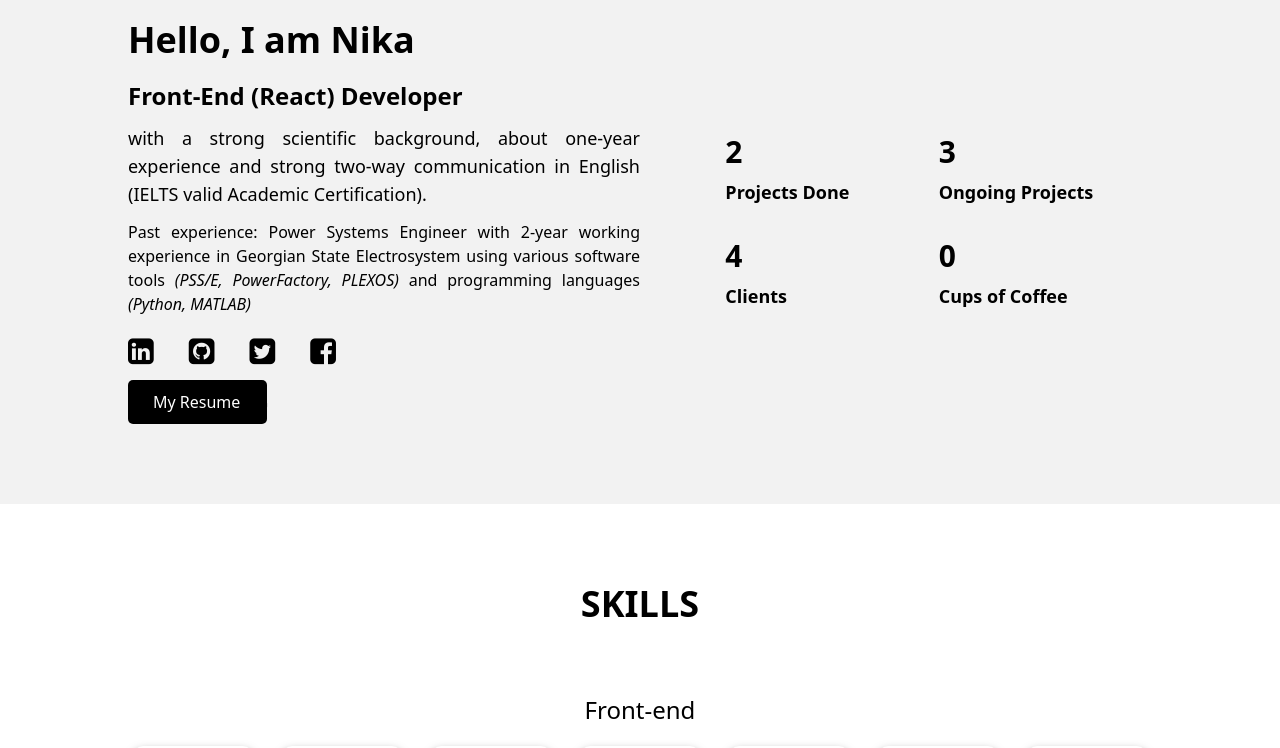
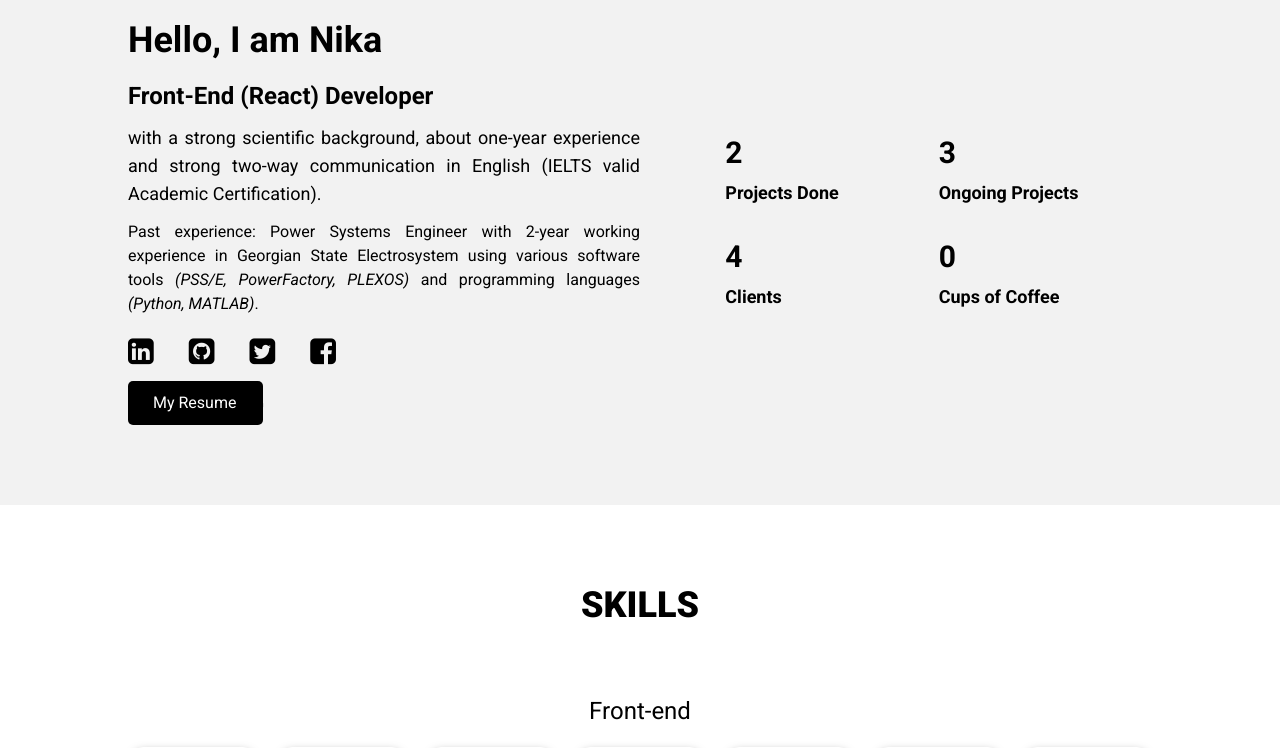
Before and after one commit to MSHNK1/Portfolio, a React (Vite) app: page / in a window 1280 px wide. Shown: the part 860-1608 px from the top of the page. Built offline with nearby package versions, Linux system fonts and the light colour scheme.

Commit message:
some updates

```diff
--- a/index.html
+++ b/index.html
@@ -1,15 +1,25 @@
 <!DOCTYPE html>
 <html lang="en">
   <head>
-    <meta charset="UTF-8" />
+
     <!--
         Author: Nika Kochkiani
-        Git: MSHNK1
+        GitHub: MSHNK1
                       -->
+
+    <meta charset="UTF-8" />
+    <meta name="description" content="Portfolio page. Author: Nika Kochkiani aka MSHNK1">
+    <meta name="viewport" content="width=device-width, initial-scale=1.0" />
+
+    <!-- Roboto Fonts  -->
+    <link rel="preconnect" href="https://fonts.googleapis.com">
+    <link rel="preconnect" href="https://fonts.gstatic.com" crossorigin>
+    <link href="https://fonts.googleapis.com/css2?family=Roboto:ital,wght@0,100;0,300;0,400;0,500;0,700;0,900;1,100;1,300;1,400;1,500;1,700;1,900&display=swap" rel="stylesheet">
+
+
     <link rel="icon" type="image/jpg" href="/src/assets/images/logo.svg" />
     <link rel="apple-touch-icon" href="/src/assets/images/logo.svg" />
     <link rel="stylesheet" href="https://cdnjs.cloudflare.com/ajax/libs/font-awesome/4.7.0/css/font-awesome.min.css">
-    <meta name="viewport" content="width=device-width, initial-scale=1.0" />
 
     <!-- CSS Animation -->
     <link rel="stylesheet" href="https://cdnjs.cloudflare.com/ajax/libs/animate.css/4.1.1/animate.min.css" />
--- a/src/components/about/aboutMe/aboutMe.jsx
+++ b/src/components/about/aboutMe/aboutMe.jsx
@@ -16,7 +16,7 @@
         Past experience: Power Systems Engineer with 2-year working experience
         in Georgian State Electrosystem using various software tools{" "}
         <i>(PSS/E, PowerFactory, PLEXOS)</i> and programming languages{" "}
-        <i>(Python, MATLAB)</i>
+        <i>(Python, MATLAB)</i>.
       </p>
     </article>
   );
--- a/src/components/contact/contact.jsx
+++ b/src/components/contact/contact.jsx
@@ -10,7 +10,7 @@
         <div className='flex flex-col gap-8 mobile-xl:flex-row justify-center mobile-xl:gap-x-32'>
             <div className='flex flex-col items-center'>
                 <i className="fa fa-envelope"></i>
-                <a href='mailto:nikaqochqiani@yahoo.com'>nikaqochqiani@yahoo.com</a>
+                {/* <a href='mailto:nikaqochqiani@yahoo.com'>nikaqochqiani@yahoo.com</a> */}
                 <a href='mailto:qochqianin@yahoo.com'>qochqianin@yahoo.com</a>
             </div>
             <div className='flex flex-col items-center'>
--- a/src/components/toolbar/navigationItems/navigationItems.css
+++ b/src/components/toolbar/navigationItems/navigationItems.css
@@ -1,6 +1,6 @@
 .navbar > li {
     color: rgba(255, 255, 255, 0.71);
-    font-weight: 600;
+    font-weight: 500;
     letter-spacing: 1px;
     line-height: 18px;
     padding: 20px;
--- a/src/index.css
+++ b/src/index.css
@@ -4,4 +4,5 @@
 
 body {
   margin: 0;
+  font-family: "Roboto", sans-serif;
 }
```
Also changed, not shown: 2 other files (tests, documents, lock files or other folders).
